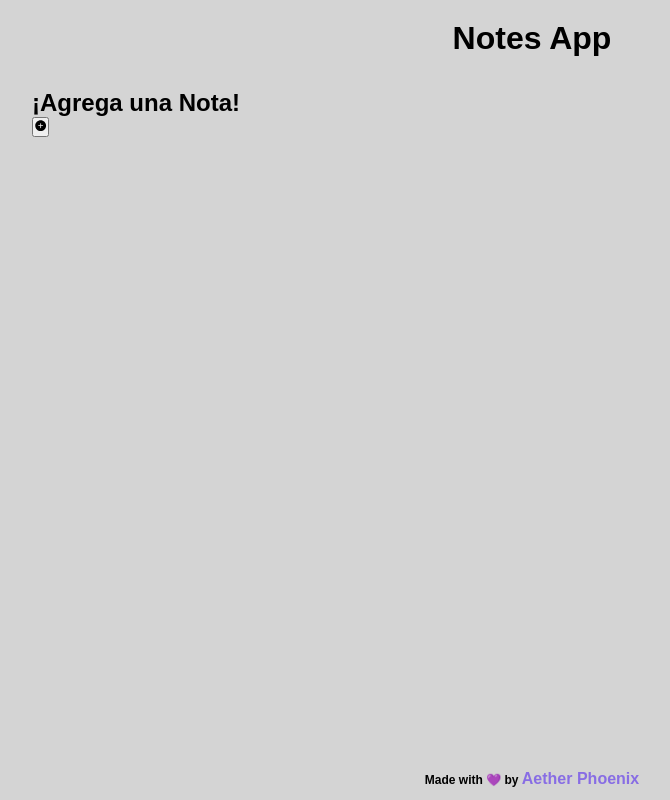
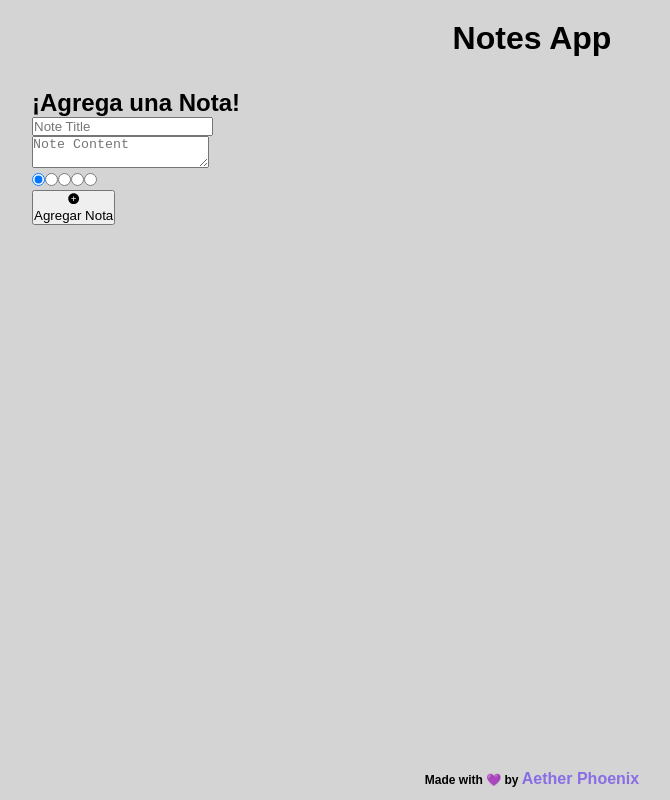
Before and after one commit to AetherPhx/Notes-App, a React (Vite) app: page / in a window 1280 px wide. Shown: the whole page, without its empty margins (108-778 px from the left). Built offline with nearby package versions, Linux system fonts and the light colour scheme.

Commit message:
Estructurar campos del formulario

```diff
--- a/src/components/organisms/NoteForm.tsx
+++ b/src/components/organisms/NoteForm.tsx
@@ -75,9 +75,10 @@ export const NoteForm = ({ noteToEdit, setNoteToEdit }: INoteForm) => {
 		reset();
 	};
 	const onSubmit = handleSubmit((data) => {
-		const { title, content, color } = data;
-		if (noteToEdit) updateNote(noteToEdit.id, title, content, color);
-		else addNote(title, content, color);
+		console.log("La data enviada es:", data);
+		// const { title, content, color } = data;
+		// if (noteToEdit) updateNote(noteToEdit.id, title, content, color);
+		// else addNote(title, content, color);
 		resetForm();
 	});
 	const handleCancel = () => resetForm();
@@ -89,10 +90,70 @@ export const NoteForm = ({ noteToEdit, setNoteToEdit }: INoteForm) => {
 			</header>
 
 			<form className="NoteForm__form" onSubmit={onSubmit}>
+				<div className="NoteForm__fields">
+					<Input
+						className="NoteForm__Note-title"
+						type="text"
+						placeholder={noteToEdit ? noteToEdit.title : "Note Title"}
+						register={register}
+						name="title"
+						validationRules={{
+							required: {
+								value: true,
+								message: "Debes escribir un título",
+							},
+							minLength: {
+								value: 3,
+								message: "El título debe tener al menos 3 caracteres",
+							},
+							maxLength: {
+								value: 120,
+								message: "El título debe tener menos de 120 caracteres",
+							},
+						}}
+						error={errors.title}
+					/>
+
+					<TextArea
+						className="NoteForm__Note-content"
+						placeholder={
+							noteToEdit ? noteToEdit.content.join("\n") : "Note Content"
+						}
+						register={register}
+						name="content"
+						validationRules={{
+							required: {
+								value: true,
+								message: "Debes escribir contenido",
+							},
+						}}
+						error={errors.content}
+					/>
+				</div>
+
 				<footer className="NoteForm__actions">
+					<ColorPicker
+						defaultColor={initialFormValues.color}
+						register={register}
+						name="color"
+						watch={watch}
+					/>
+
+					<section className="NoteForm__actions">
+						{noteToEdit && (
+							<Button
+								className="NoteForm__cancel"
+								type="button"
+								action={handleCancel}
+							>
+								<Icon icon="close" className="NoteForm__cancel__icon"></Icon>
+								Cancelar
+							</Button>
+						)}
+
 						<Button
 							className={`${formSubmitClass} ${
-							noteToEdit ? (isChanged ? "" : "NoteForm--invalid") : null
+								noteToEdit ? (isChanged ? "" : "NoteForm--invalid") : ""
 							}`}
 							type="submit"
 							disabled={noteToEdit ? !isChanged : false}
@@ -101,7 +162,9 @@ export const NoteForm = ({ noteToEdit, setNoteToEdit }: INoteForm) => {
 								icon={formSubmitIcon}
 								className={`${formSubmitClass}__icon`}
 							/>
+							{formSubmitText}
 						</Button>
+					</section>
 				</footer>
 			</form>
 		</section>
```
Lines whose indentation alone changed are shown as unchanged.
